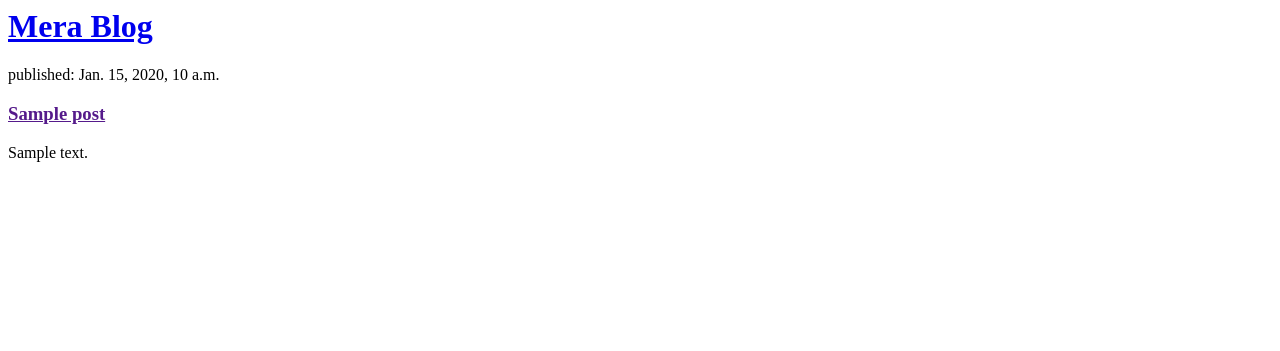
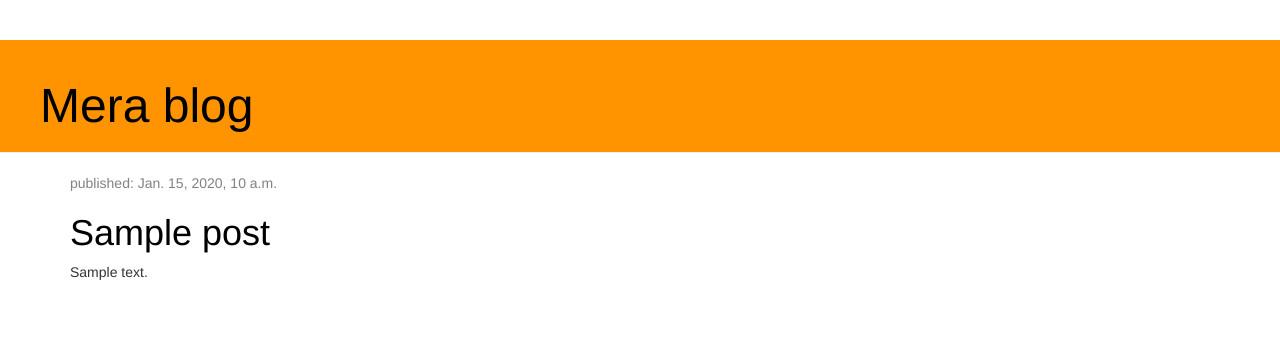
Before and after one commit to sun1507/Blog, a Django app: template templates/blog/post_list.html in a window 1280 px wide. Shown: the top 351 px of the page. Run offline with Django 3.2, Linux system fonts and the light colour scheme; the template is opened without the code that fills it: values that come from a table or form of the project are taken from there, others are empty; tables that the repository leaves empty hold one stand-in row (values such as "Sample post"); some libraries are stand-ins or nearby versions.

Commit message:
Modified CSS

```diff
--- /dev/null
+++ b/blog/static/css/blog.css
@@ -0,0 +1,46 @@
+.page-header {
+    background-color: #ff9400;
+    margin-top: 0;
+    padding: 20px 20px 20px 40px;
+}
+
+.page-header h1, .page-header h1 a, .page-header h1 a:visited, .page-header h1 a:active {
+    color: black;
+    font-size: 36pt;
+    text-decoration: none;
+}
+
+.content {
+    margin-left: 40px;
+}
+
+h1, h2, h3, h4 {
+    font-family: 'Lobster', cursive;
+}
+
+.date {
+    color: #828282;
+}
+
+.save {
+    float: right;
+}
+
+.post-form textarea, .post-form input {
+    width: 100%;
+}
+
+.top-menu, .top-menu:hover, .top-menu:visited {
+    color: #ffffff;
+    float: right;
+    font-size: 26pt;
+    margin-right: 20px;
+}
+
+.post {
+    margin-bottom: 70px;
+}
+
+.post h1 a, .post h1 a:visited {
+    color: #000000;
+}
--- a/templates/blog/post_list.html
+++ b/templates/blog/post_list.html
@@ -1,11 +1,25 @@
-<div>
-    <h1><a href="/">Mera Blog</a></h1>
+{% load staticfiles %}
+<link rel="stylesheet" href="{% static 'css/blog.css' %}">
+
+<link rel="stylesheet" href="//maxcdn.bootstrapcdn.com/bootstrap/3.2.0/css/bootstrap.min.css">
+<link rel="stylesheet" href="//maxcdn.bootstrapcdn.com/bootstrap/3.2.0/css/bootstrap-theme.min.css">
+
+<div class="page-header">
+    <h1><a href="/">Mera blog</a></h1>
 </div>
 
-{% for post in posts %}
-    <div>
-        <p>published: {{ post.published_date }}</p>
-        <h3><a href="">{{ post.title }}</a></h3>
-        <p>{{ post.text|linebreaksbr }}</p>
+<div class="content container">
+    <div class="row">
+        <div class="col-md-8">
+            {% for post in posts %}
+                <div class="post">
+                    <div class="date">
+                        <p>published: {{ post.published_date }}</p>
+                    </div>
+                    <h1><a href="">{{ post.title }}</a></h1>
+                    <p>{{ post.text|linebreaksbr }}</p>
+                </div>
+            {% endfor %}
+        </div>
     </div>
-{% endfor %}
+</div>
```
